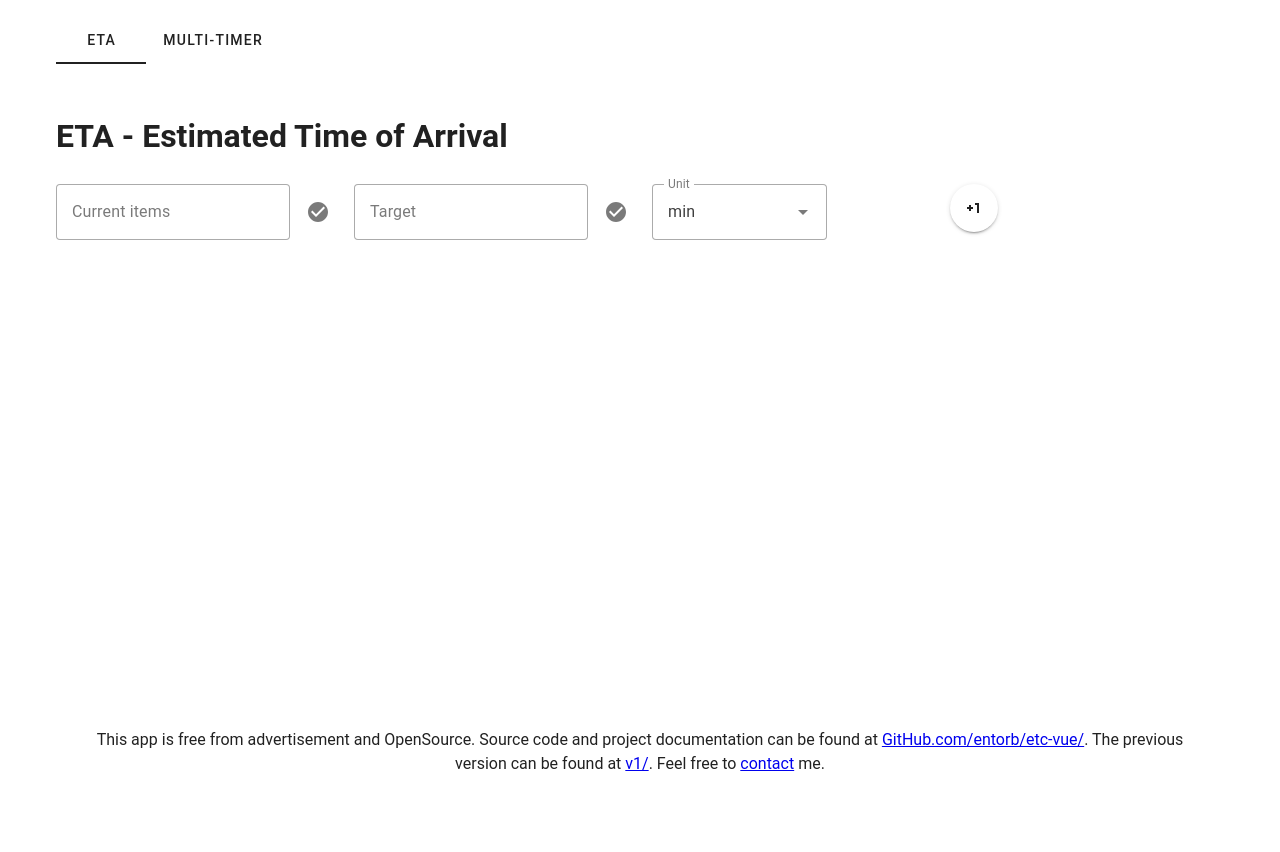
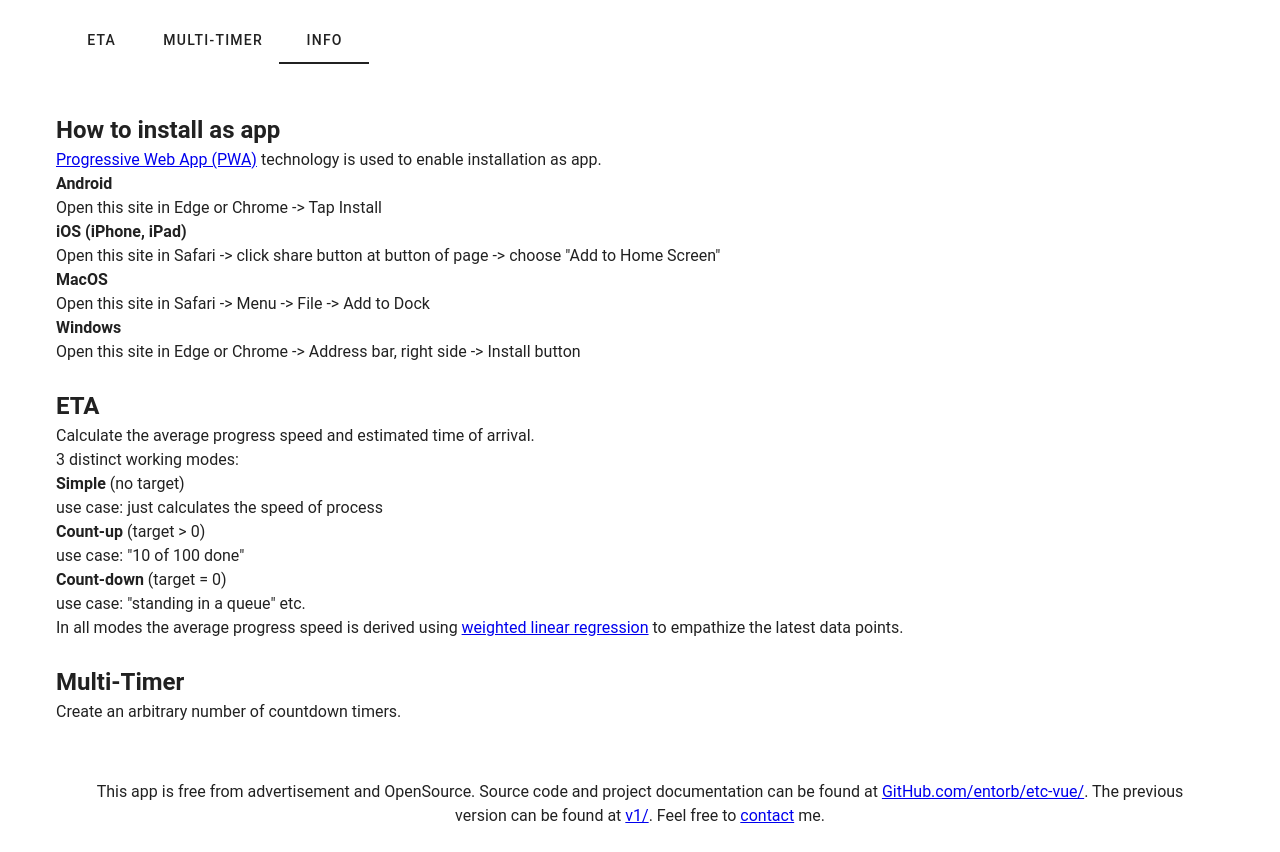
Before and after one commit to entorb/eta-vue, a Vue app: page /eta/info in a window 1280 px wide. Before the commit the page ends 800 px from the top, so only its background shows below. Built offline with nearby package versions, Linux system fonts and the light colour scheme.

Commit message:
Added Info Page

```diff
--- a/src/App.vue
+++ b/src/App.vue
@@ -4,6 +4,7 @@
       <v-tabs v-model="tab" align-tabs="start">
         <v-tab to="/eta/eta">ETA</v-tab>
         <v-tab to="/eta/multitimer">Multi-Timer</v-tab>
+        <v-tab to="/eta/info">Info</v-tab>
       </v-tabs>
     </v-container>
     <v-main>
--- /dev/null
+++ b/src/components/MainInfo.vue
@@ -0,0 +1,68 @@
+<template>
+  <v-container>
+    <v-row>
+      <v-col>
+        <h2>How to install as app</h2>
+        <p>
+          <a href="https://en.wikipedia.org/wiki/Progressive_web_app" target="_blank"
+            >Progressive Web App (PWA)</a
+          >
+          technology is used to enable installation as app.
+        </p>
+        <p>
+          <strong>Android</strong><br />
+          Open this site in Edge or Chrome -> Tap Install
+        </p>
+        <p>
+          <strong>iOS (iPhone, iPad)</strong><br />
+          Open this site in Safari -> click share button at button of page -> choose "Add to Home
+          Screen"
+        </p>
+        <p>
+          <strong>MacOS</strong><br />
+          Open this site in Safari -> Menu -> File -> Add to Dock
+        </p>
+        <p>
+          <strong>Windows</strong><br />
+          Open this site in Edge or Chrome -> Address bar, right side -> Install button
+        </p>
+      </v-col>
+    </v-row>
+    <v-row>
+      <v-col>
+        <h2>ETA</h2>
+        <p>
+          Calculate the average progress speed and estimated time of arrival.<br />
+          3 distinct working modes:
+        </p>
+        <p>
+          <strong>Simple</strong> (no target)<br />
+          use case: just calculates the speed of process
+        </p>
+        <p>
+          <strong>Count-up</strong> (target > 0)<br />
+          use case: "10 of 100 done"
+        </p>
+        <p>
+          <strong>Count-down</strong> (target = 0)<br />
+          use case: "standing in a queue" etc.
+        </p>
+        <p>
+          In all modes the average progress speed is derived using
+          <a href="https://en.wikipedia.org/wiki/Weighted_least_squares" target="_blank"
+            >weighted linear regression</a
+          >
+          to empathize the latest data points.
+        </p>
+      </v-col>
+    </v-row>
+    <v-row>
+      <v-col>
+        <h2>Multi-Timer</h2>
+        <p>Create an arbitrary number of countdown timers.</p>
+      </v-col>
+    </v-row>
+  </v-container>
+</template>
+
+<script setup lang="ts"></script>
--- a/src/router.ts
+++ b/src/router.ts
@@ -1,6 +1,7 @@
 import { createRouter, createWebHistory } from 'vue-router'
 import MainEta from '@/components/MainEta.vue'
 import MainMultiTimer from '@/components/MainMultiTimer.vue'
+import MainInfo from '@/components/MainInfo.vue'
 
 export default createRouter({
   history: createWebHistory(),
@@ -17,6 +18,10 @@ export default createRouter({
       path: '/eta/multitimer',
       component: MainMultiTimer
     },
+    {
+      path: '/eta/info',
+      component: MainInfo
+    },
     { path: '/:pathMatch(.*)', component: MainEta }
   ]
 })
```
Also changed, not shown: 1 other file (tests, documents, lock files or other folders).
